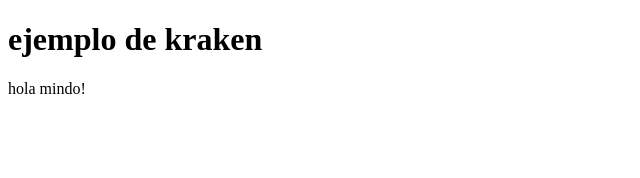
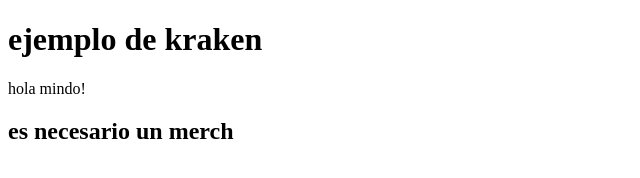
Before and after one commit to LeandroFuentealba/ejemplo, a plain HTML site: page index.html in a window 1280 px wide. Shown: the whole page, without its empty margins (0-640 px from the left). Drawn offline with Linux system fonts and the light colour scheme.

Commit message:
es necesario merch

```diff
--- a/index.html
+++ b/index.html
@@ -9,5 +9,6 @@
 <body>
     <h1>ejemplo de kraken</h1>
     <p>hola mindo!</p>
+    <h2>es necesario un merch</h2>
 </body>
 </html>
```
